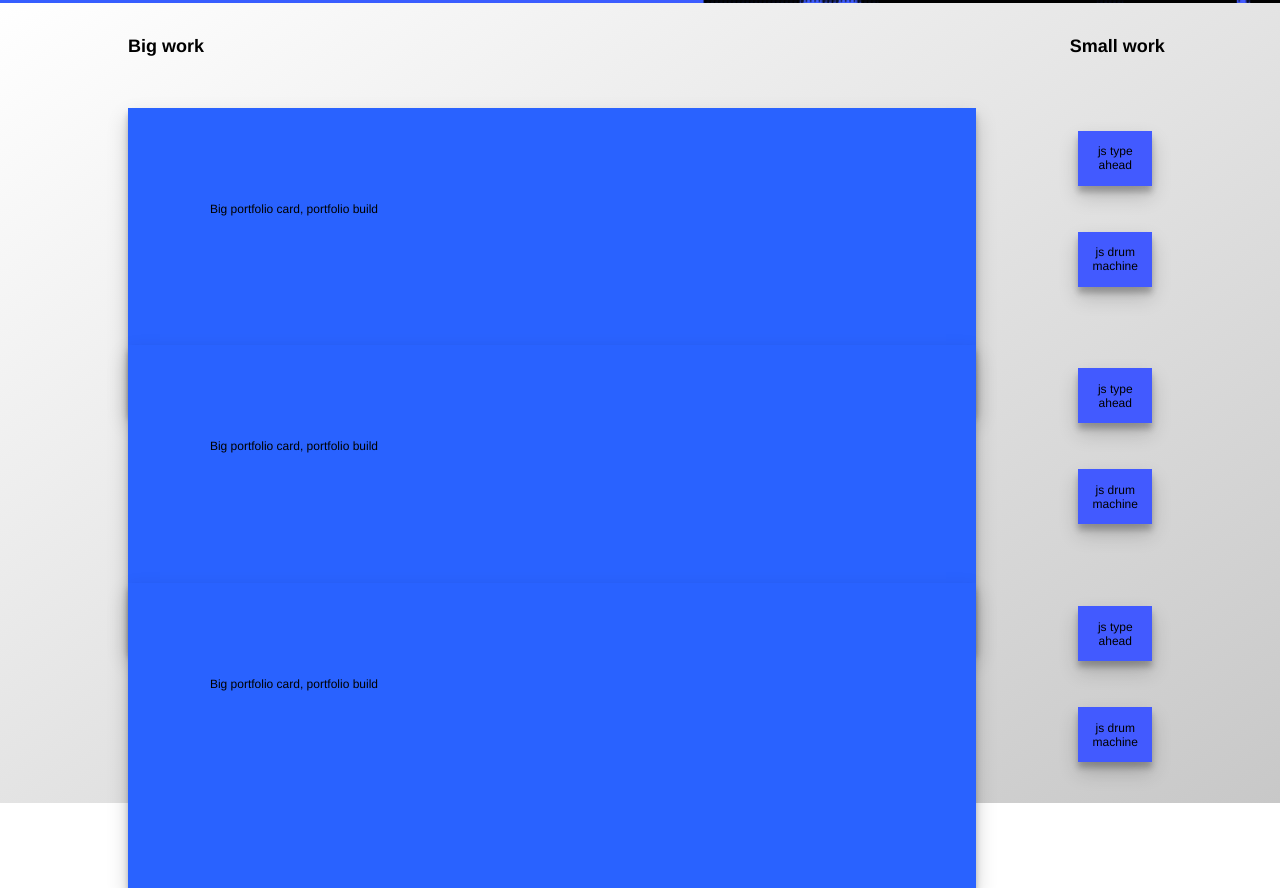
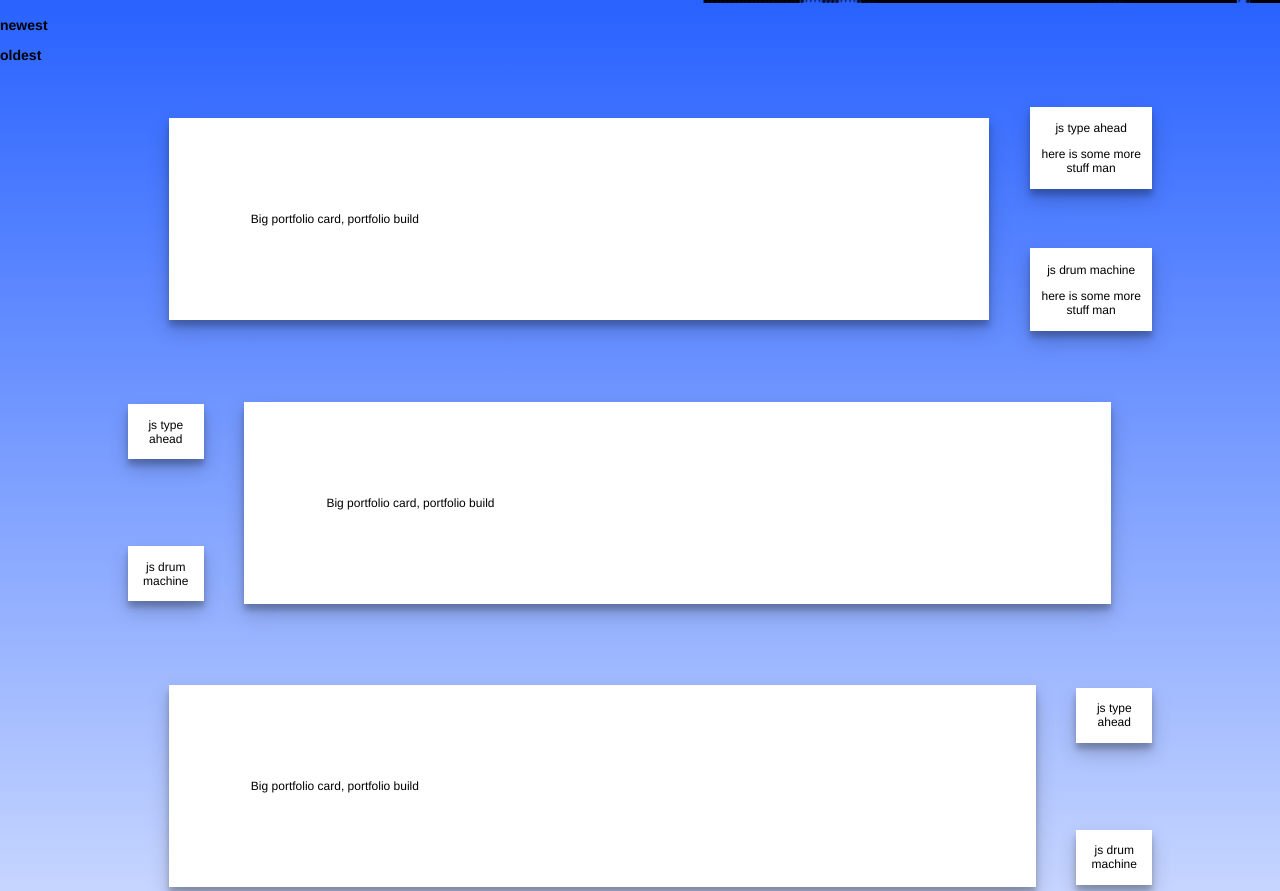
Before and after one commit to Cooperbuilt/simplePortfolio, a plain HTML site: page index.html in a window 1280 px wide. Shown: the part 797-1688 px from the top of the page. Drawn offline with Linux system fonts and the light colour scheme.

Commit message:
Adding portfolio grid alternation.

```diff
--- a/index.html
+++ b/index.html
@@ -28,10 +28,11 @@
 	</main>
 
 	<article class="portfolio">
-		<div class="titles">
-			<h1 class="port-title">Big work</h1>
-			<h1 class="port-title-small">Small work</h1>
-		</div>
+	<aside>
+		<h3>newest</h3>
+		<h3>oldest</h3>
+	</aside>
+
 		<section class="row">
 			<div class="big-card">
 				<p>Big portfolio card, portfolio build</p>
@@ -40,17 +41,34 @@
 			<div class="small-card-wrapper">
 				<div class="small-card first">
 					<p>js type ahead</p>
+					<p>here is some more stuff man</p>
 				</div>
 				<div class="small-card second">
 					<p>js drum machine</p>
+					<p>here is some more stuff man</p>
 				</div>
 			</div>
 		</section>
 
 		<section class="row">
+		<div class="small-card-wrapper">
+				<div class="small-card">
+					<p>js type ahead</p>
+				</div>
+				<div class="small-card">
+					<p>js drum machine</p>
+				</div>
+			</div>
 			<div class="big-card">
 				<p>Big portfolio card, portfolio build</p>
 			</div>
+
+		</section>
+
+		<section class="row">
+				<div class="big-card">
+					<p>Big portfolio card, portfolio build</p>
+				</div>
 			<div class="small-card-wrapper">
 				<div class="small-card">
 					<p>js type ahead</p>
@@ -60,11 +78,8 @@
 				</div>
 			</div>
 		</section>
+		<section class="row">
 
-		<section class="row">
-			<div class="big-card">
-				<p>Big portfolio card, portfolio build</p>
-			</div>
 			<div class="small-card-wrapper">
 				<div class="small-card">
 					<p>js type ahead</p>
@@ -73,8 +88,13 @@
 					<p>js drum machine</p>
 				</div>
 			</div>
+			<div class="big-card">
+				<p>Big portfolio card, portfolio build</p>
+			</div>
 		</section>
+	</article>
+	<footer>
 
-	</article>
+	</footer>
 </body>
 </html>
--- a/styles.css
+++ b/styles.css
@@ -19,7 +19,7 @@ body {
 	max-width: 2400px;
 	background-image:
     linear-gradient(
-      to top left,
+      to bottom,
       #425AFF, #2962FF
     );
 }
@@ -40,7 +40,7 @@ body {
 	flex-flow: column;
 	justify-content: center;
 	text-align: center;
-	color: black;
+	color: white;
 }
 
 
@@ -51,7 +51,7 @@ body {
 
 
 hr {
-	border: 1px solid black;
+	border: 1px solid white	;
 	width: 50%;
 
 }
@@ -69,17 +69,18 @@ hr {
 }
 
 .button:hover {
-	background: gray;
+	background: white;
 	color: black;
 }
 
 .portfolio {
-	height: 100%;
 	display: flex;
 	flex-flow: column;
-	background-image: linear-gradient(
-		to bottom right, rgb(255,255,255), rgb(200, 200, 200)
-	);
+	background-image:
+    linear-gradient(
+      to bottom,
+      #2962FF, white
+    );
 	justify-content: space-around;
 }
 
@@ -89,14 +90,15 @@ hr {
 	min-width: 80%;
 	max-width: 2400px;
 	align-self: center;
+	justify-content: space-between;
 }
 
 .big-card {
-	background: #2962FF;
+	background: white;
 	height: 70%;
 	width: 80%;
 	padding: 8% 8%;
-	margin-right: 10%;
+	margin: 4%;
 	box-shadow: 0 10px 20px rgba(0,0,0,0.19), 0 6px 6px rgba(0,0,0,0.23);
   	transition: all 0.3s cubic-bezier(.25,.8,.25,1);
 }
@@ -114,7 +116,7 @@ hr {
 
 
 .small-card {
-	background-color: #425AFF;
+	background: white;
 	padding: 2% 4%;
 	box-sizing: border-box;
 	text-align: center;
@@ -134,9 +136,6 @@ hr {
 	box-shadow: none;
 }
 
-.titles {
-	display: flex;
-	justify-content: space-between;
-	max-width: 81%;
-	margin-left: 10%;
+aside {
+
 }
```
